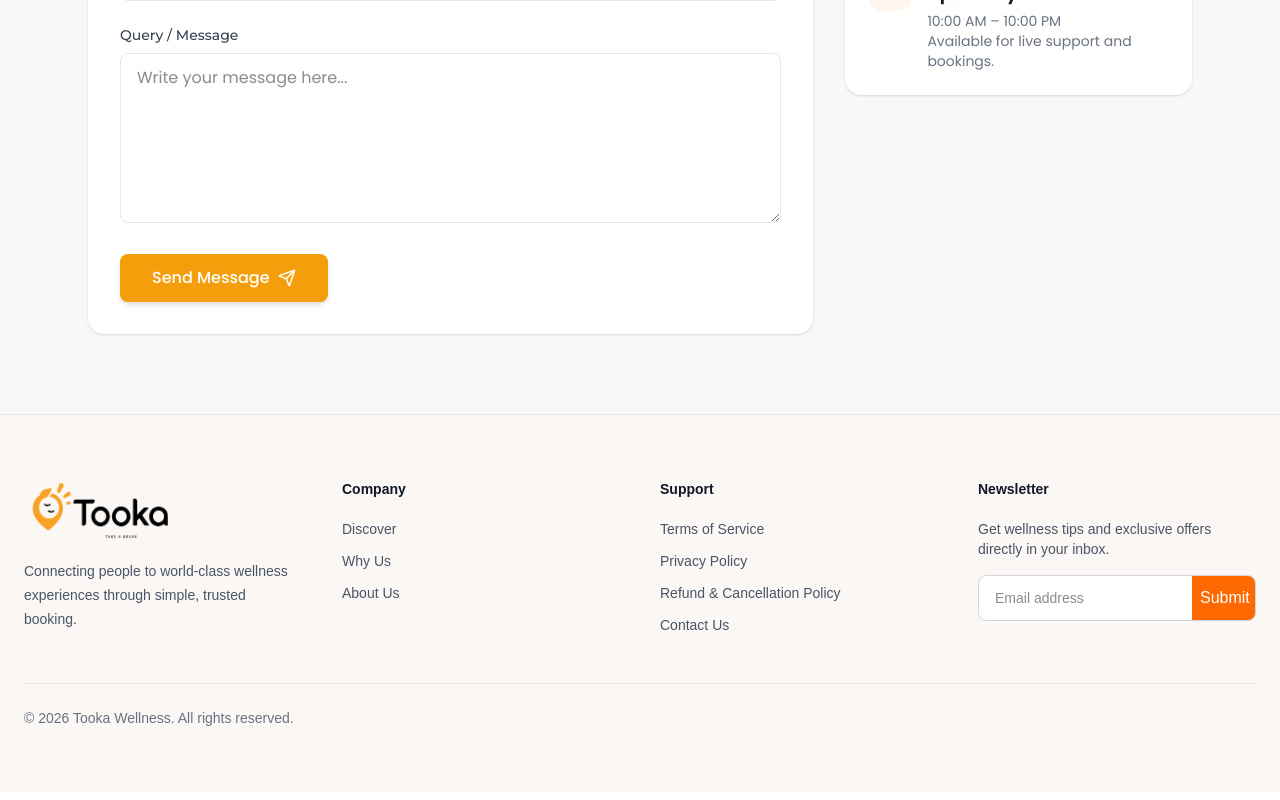
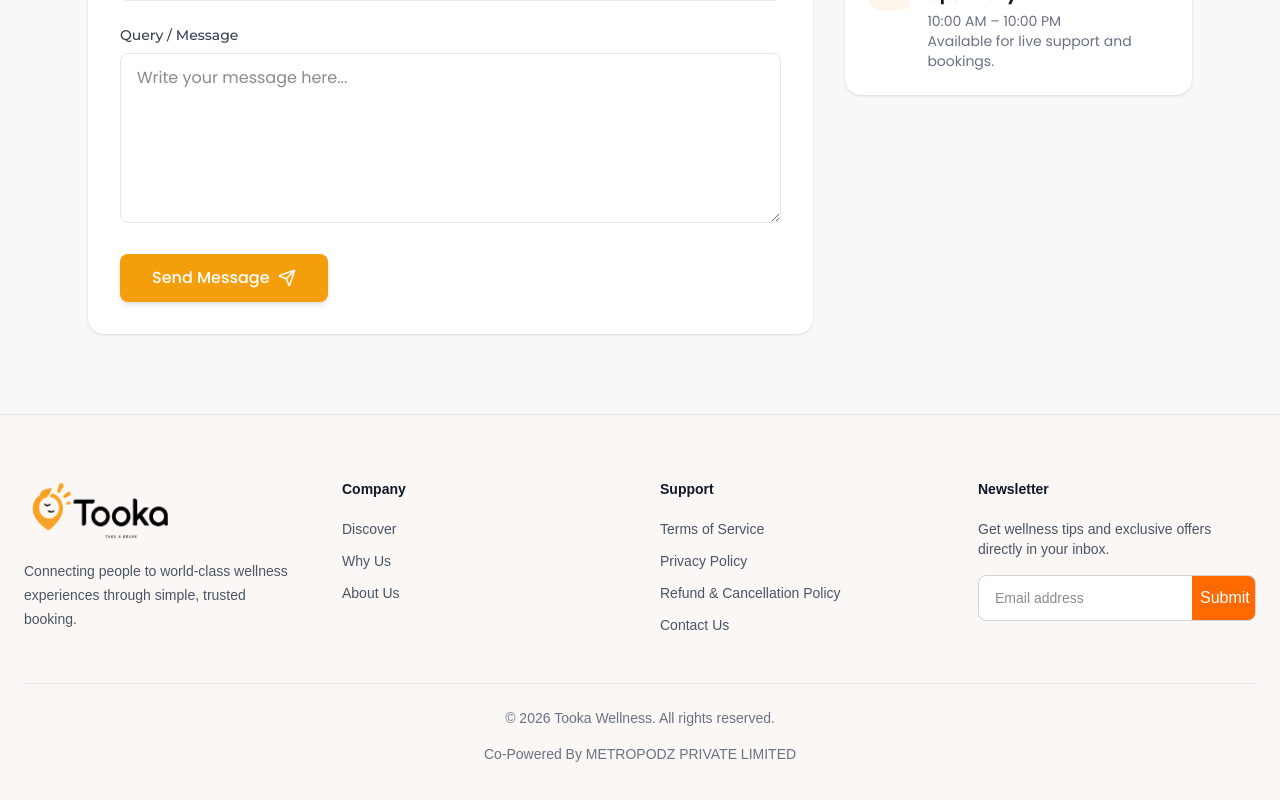
Before and after one commit to Fracspace/tooka, a Next.js app: page / in a window 1280 px wide. Shown: the part 4060-4860 px from the top of the page. Built offline with nearby package versions, Linux system fonts and the light colour scheme.

Commit message:
added co powered by metropodz

```diff
--- a/components/Footer/Footer.jsx
+++ b/components/Footer/Footer.jsx
@@ -141,8 +141,9 @@ function Footer() {
 
         {/* Bottom Bar */}
         <div className="mt-12 border-t border-gray-200 pt-6">
-          <div className="flex flex-col items-center justify-between gap-4 text-sm text-gray-500 md:flex-row">
+          <div className="flex flex-col items-center justify-between gap-4 text-sm text-gray-500 md:flex-col">
             <p>© 2026 Tooka Wellness. All rights reserved.</p>
+            <p>Co-Powered By METROPODZ PRIVATE LIMITED</p>
 
             <div className="flex items-center gap-2">
               {/* <span>English (US)</span> */}
```
